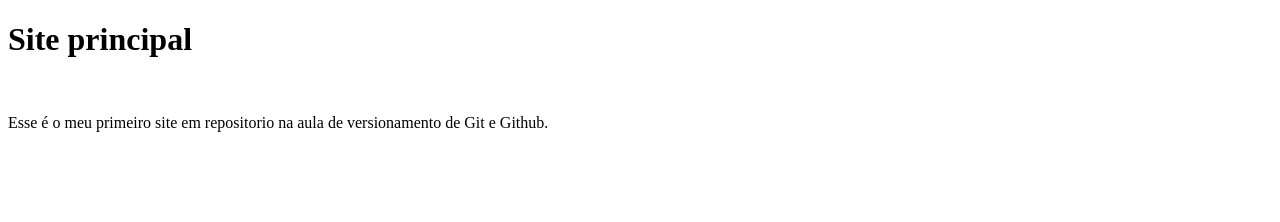
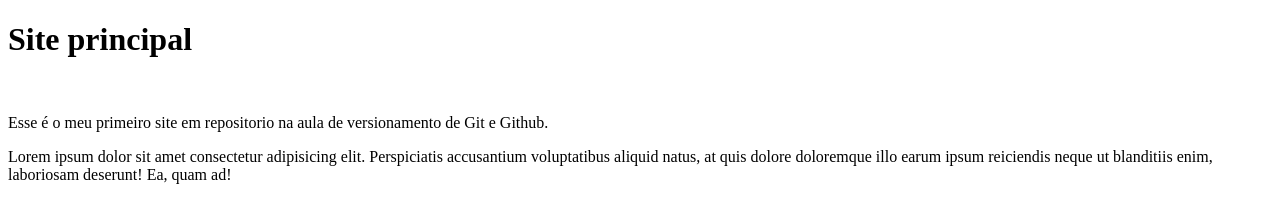
Before and after one commit to thapsouza/Ola-mundo, a plain HTML site: page site-exemplo/index.html in a window 1280 px wide. Drawn offline with Linux system fonts and the light colour scheme.

Commit message:
adicionei um paragrafo

```diff
--- a/site-exemplo/index.html
+++ b/site-exemplo/index.html
@@ -9,5 +9,6 @@
     <h1>Site principal</h1>
     <br>
     <p>Esse é o meu primeiro site em repositorio na aula de versionamento de Git e Github.</p>
+    <p>Lorem ipsum dolor sit amet consectetur adipisicing elit. Perspiciatis accusantium voluptatibus aliquid natus, at quis dolore doloremque illo earum ipsum reiciendis neque ut blanditiis enim, laboriosam deserunt! Ea, quam ad!</p>
 </body>
 </html>
```
